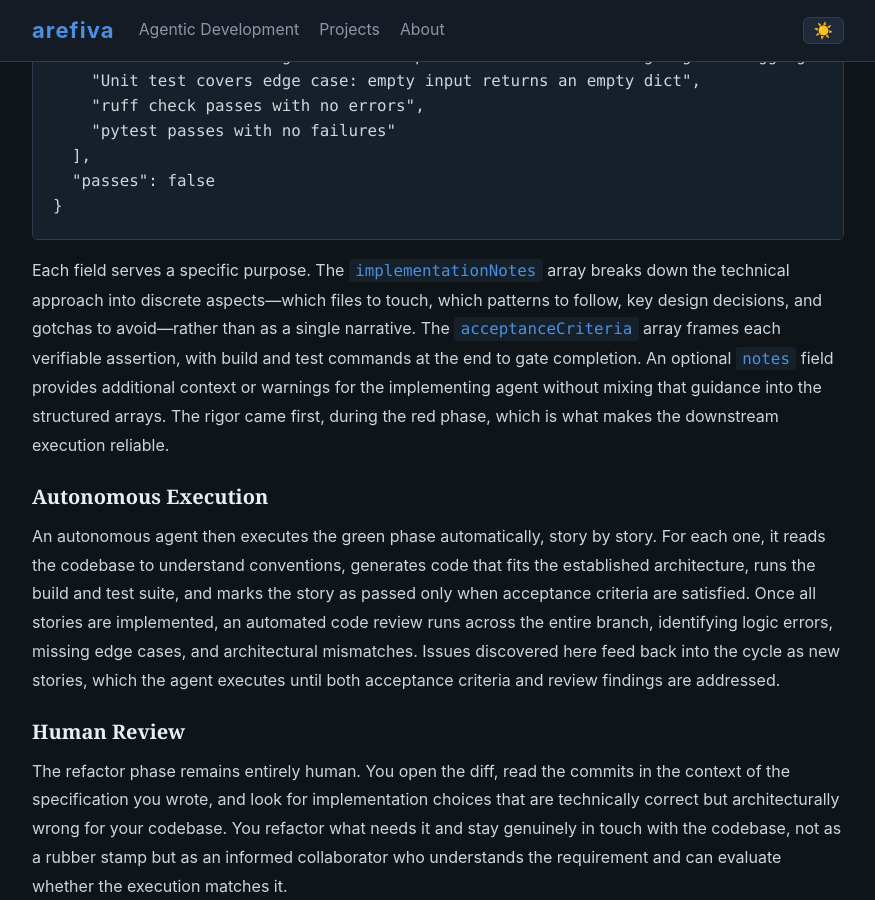
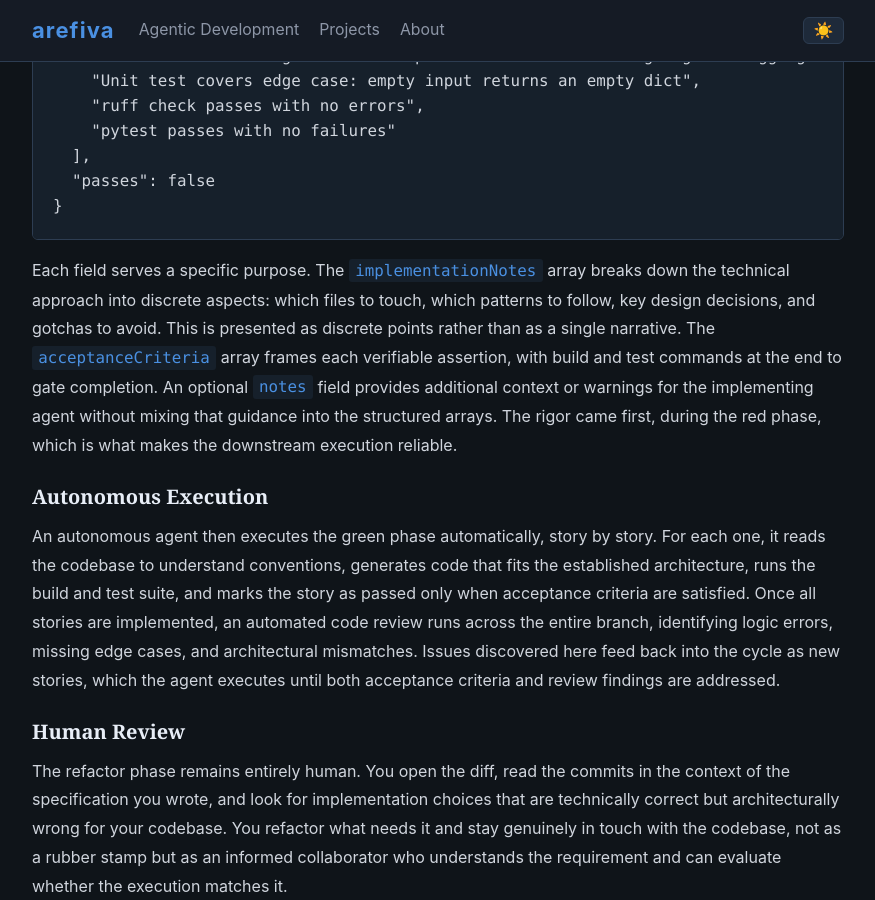
Before and after one commit to arefiva/arefiva.github.io, a Jekyll site: the page built from _posts/2026-04-15-red-green-refactor-with-an-ai-in-the-loop.md, in a window 1280 px wide and 900 px high, scrolled down 1782 px. Shown: the whole window, without its empty margins (202-1077 px from the left). Built offline with Jekyll 4.4.1, drawn with Linux system fonts in a browser that asks for light colours.

Commit message:
Remove em-dashes from red-green-refactor post
Replaced em-dashes with colon and restructured the sentence for
better readability, adhering to the blog style guide which prohibits
em-dashes.

Co-authored-by: Copilot <223556219+Copilot@users.noreply.github.com>

````diff
--- a/_posts/2026-04-15-red-green-refactor-with-an-ai-in-the-loop.md
+++ b/_posts/2026-04-15-red-green-refactor-with-an-ai-in-the-loop.md
@@ -52,7 +52,7 @@ Once complete, the specification is captured in what I call an **Autonomous Exec
 }
 ```
 
-Each field serves a specific purpose. The `implementationNotes` array breaks down the technical approach into discrete aspects—which files to touch, which patterns to follow, key design decisions, and gotchas to avoid—rather than as a single narrative. The `acceptanceCriteria` array frames each verifiable assertion, with build and test commands at the end to gate completion. An optional `notes` field provides additional context or warnings for the implementing agent without mixing that guidance into the structured arrays. The rigor came first, during the red phase, which is what makes the downstream execution reliable.
+Each field serves a specific purpose. The `implementationNotes` array breaks down the technical approach into discrete aspects: which files to touch, which patterns to follow, key design decisions, and gotchas to avoid. This is presented as discrete points rather than as a single narrative. The `acceptanceCriteria` array frames each verifiable assertion, with build and test commands at the end to gate completion. An optional `notes` field provides additional context or warnings for the implementing agent without mixing that guidance into the structured arrays. The rigor came first, during the red phase, which is what makes the downstream execution reliable.
 
 ### Autonomous Execution
 
````
